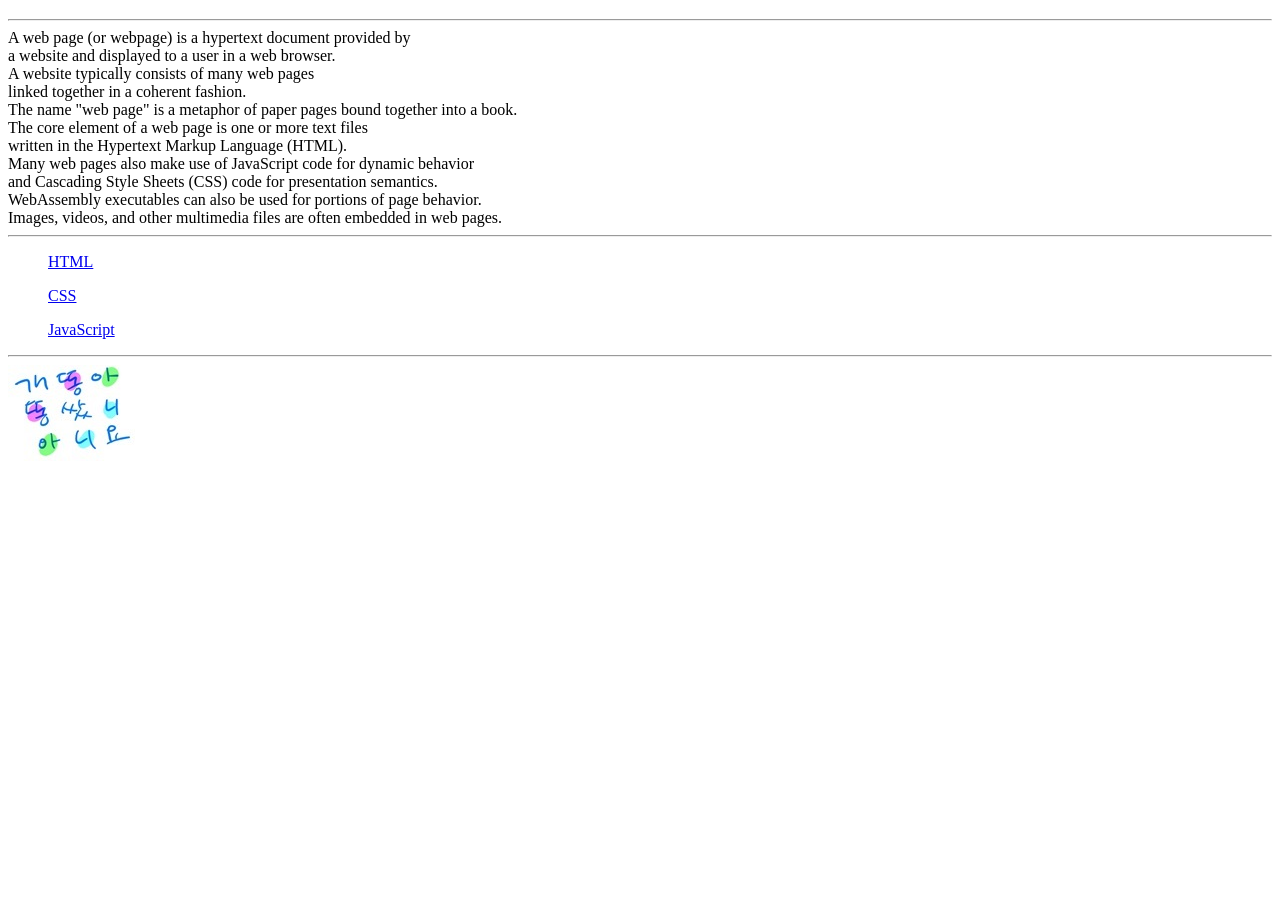
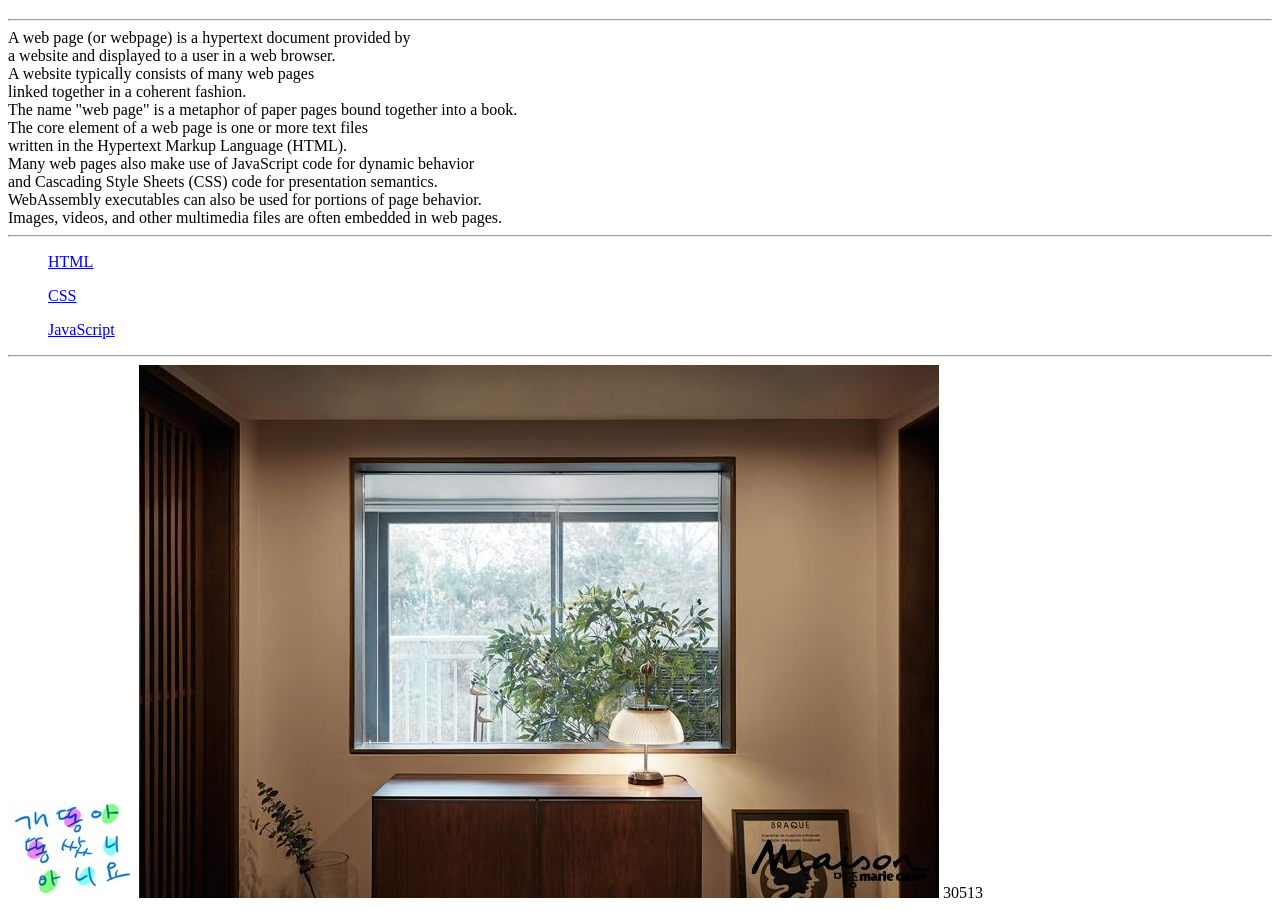
Before and after one commit to 30513ljs/web1, a plain HTML site: page index.html in a window 1280 px wide. Shown: the part 61-971 px from the top of the page. Before the commit the page ends 800 px from the top, so only its background shows below. Drawn offline with Linux system fonts and the light colour scheme.

Commit message:
Update index.html

```diff
--- a/index.html
+++ b/index.html
@@ -27,6 +27,8 @@
     <ul><a href="JS.html">JavaScript</a></ul>
     <hr>
     <img src="img\test2.jpg" alt="" width="" height="">
+    <img src="img\test1.jpg" alt="" width="" height="">
+    30513
 
 </body>
 </html>
```
